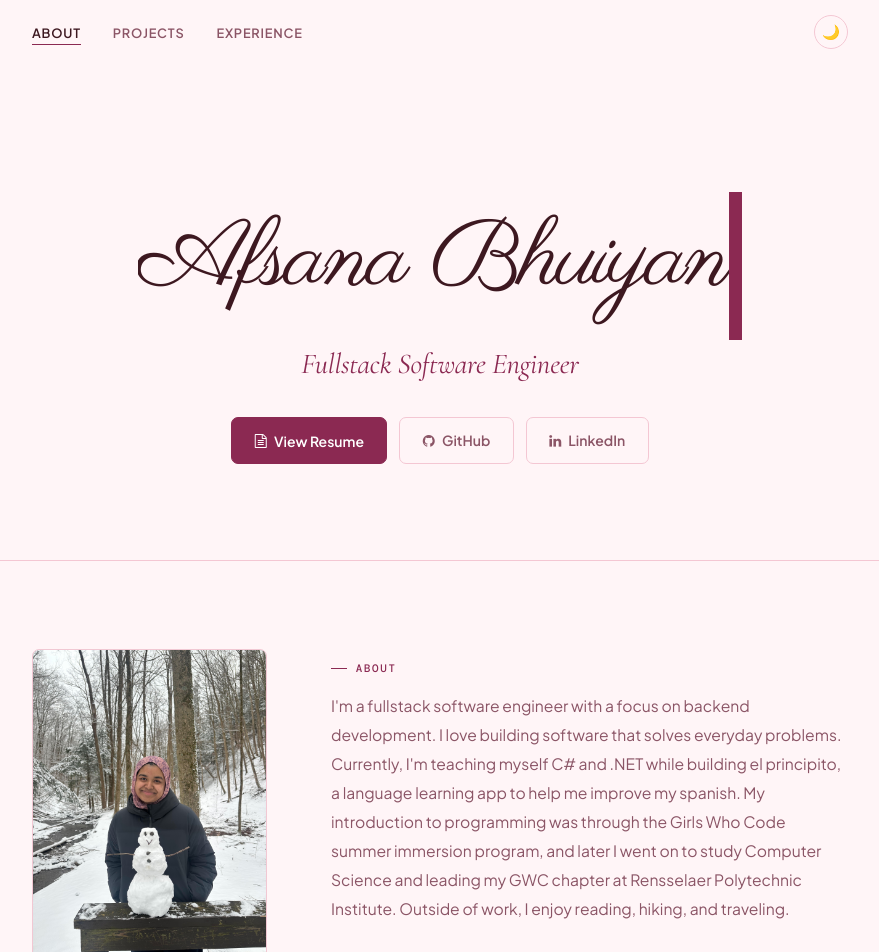
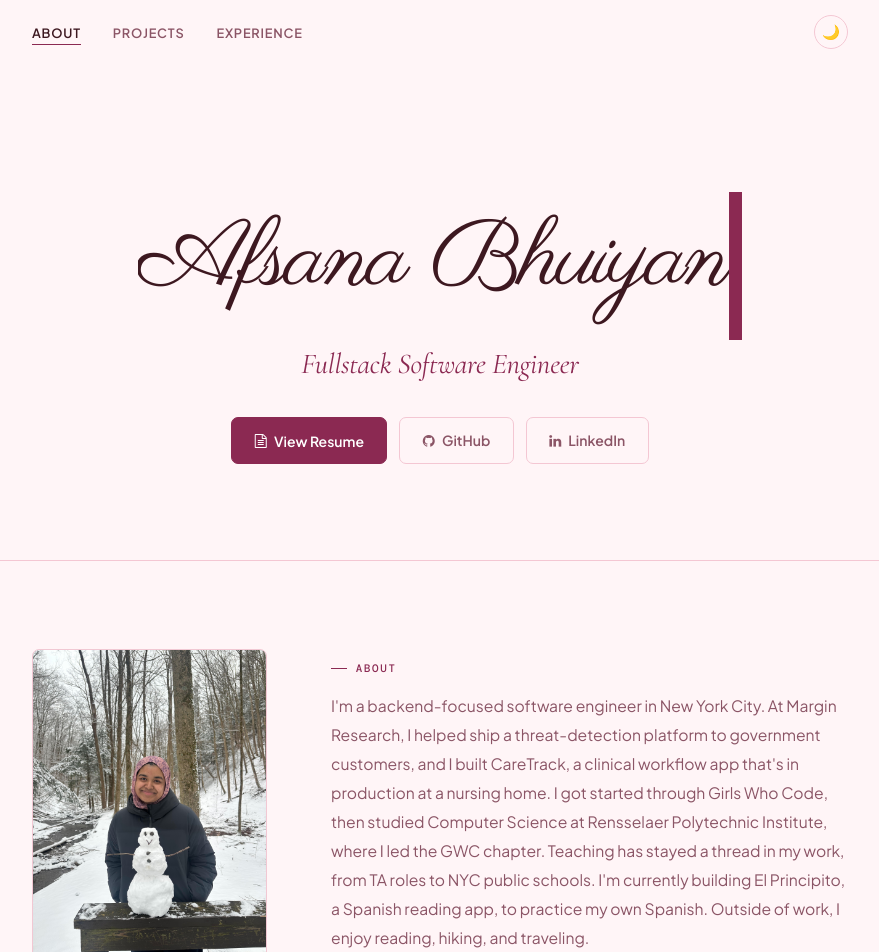
Before and after one commit to afsanab/AfsanasPortfolio, a React (Vite) app: page / in a window 1280 px wide. Shown: the top 952 px of the page, without its empty margins (200-1079 px from the left). Built offline with nearby package versions, Linux system fonts and the light colour scheme.

Commit message:
updated bio

```diff
--- a/src/App.tsx
+++ b/src/App.tsx
@@ -113,12 +113,11 @@ export default function App() {
             <div className="about-body">
               <span className="section-label">About</span>
               <p>
-                I'm a fullstack software engineer with a focus on backend development. I love building software
-                that solves everyday problems.
-                Currently, I'm teaching myself C# and .NET while building el principito, a language learning app
-                to help me improve my spanish. My introduction to programming was through the Girls Who Code
-                summer immersion program, and later I went on to study Computer Science and leading my GWC chapter at Rensselaer Polytechnic Institute.
-                Outside of work, I enjoy reading, hiking, and traveling.
+                I'm a backend-focused software engineer in New York City. At Margin Research, I helped ship a threat-detection platform
+                to government customers, and I built CareTrack, a clinical workflow app that's in production at a nursing home. I got started through
+                Girls Who Code, then studied Computer Science at Rensselaer Polytechnic Institute, where I led the GWC chapter. Teaching has
+                stayed a thread in my work, from TA roles to NYC public schools. I'm currently building El Principito, a Spanish reading app,
+                to practice my own Spanish. Outside of work, I enjoy reading, hiking, and traveling.
               </p>
               <div className="facts-grid">
                 {aboutFacts.map(({ label, value, link }) => (
```
